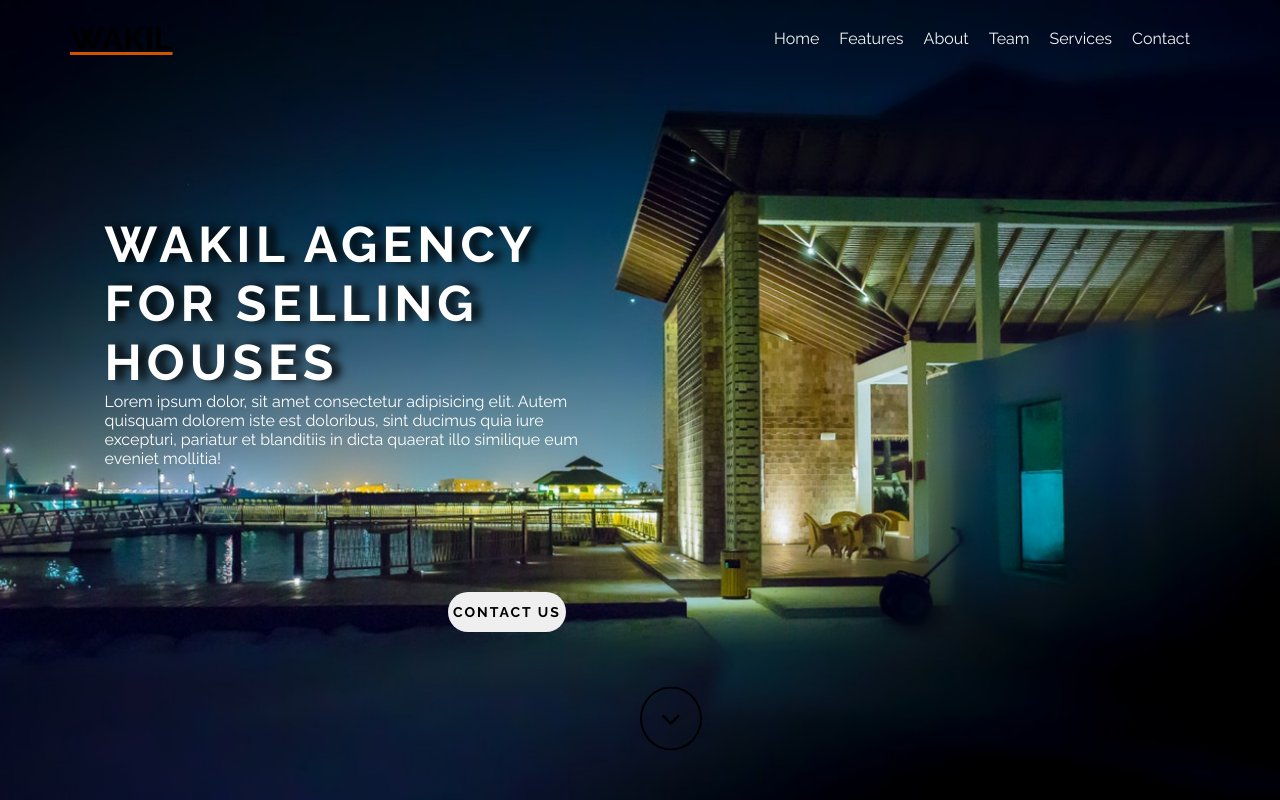
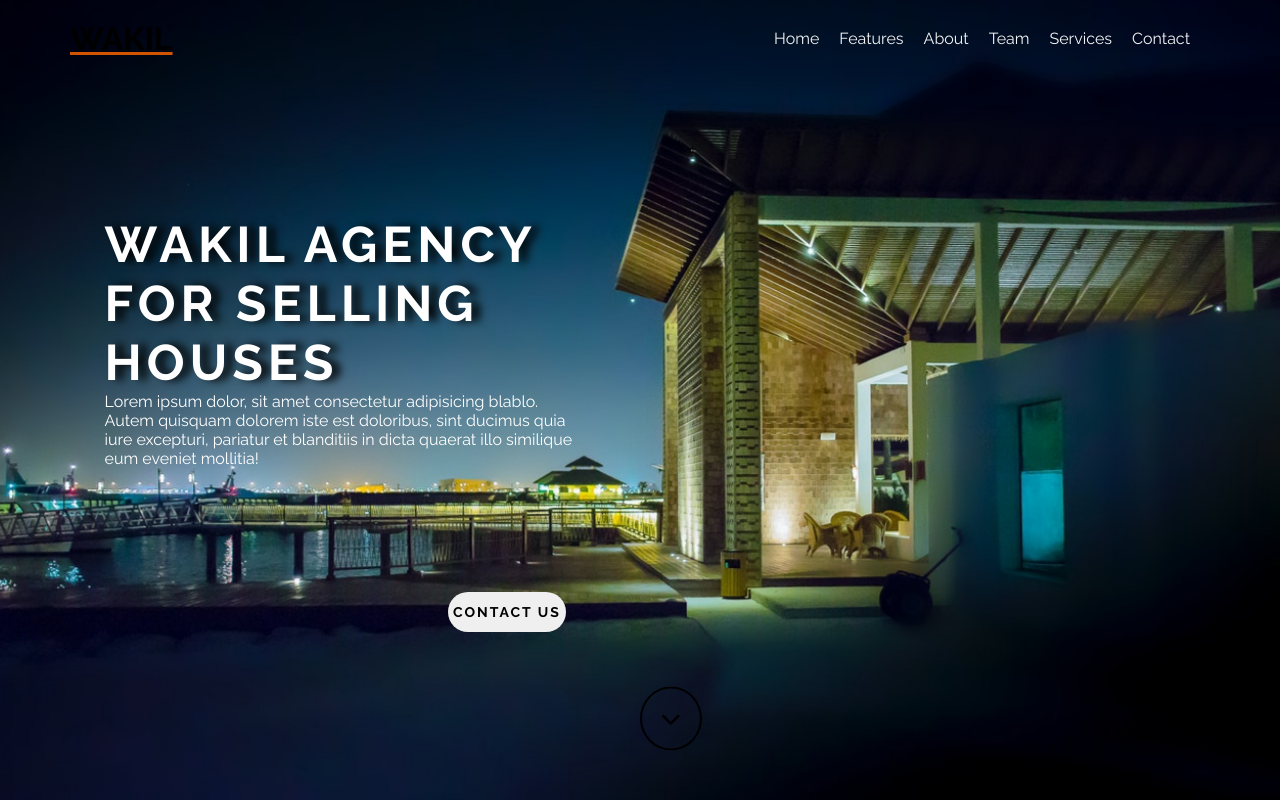
Before and after one commit to mouad-aitelmahjoub/wakilapp, a React (Create React App) app: page / in a window 1280 px wide. Shown: the top 800 px of the page. Built offline with nearby package versions, Linux system fonts and the light colour scheme.

Commit message:
test modification

```diff
--- a/src/Components/Header/Hero/Hero.jsx
+++ b/src/Components/Header/Hero/Hero.jsx
@@ -16,7 +16,7 @@ export const Hero = () => {
     className='hero-title'>WAKIL AGENCY FOR SELLING HOUSES</motion.h1>
     <motion.p
     animate={{x:0,opacity:1}} initial={{x:-300,opacity:0}} transition={{delay:1,duration:3}}
-    >Lorem ipsum dolor, sit amet consectetur adipisicing elit. Autem quisquam dolorem iste est doloribus, sint ducimus quia iure excepturi, pariatur et blanditiis in dicta quaerat illo similique eum eveniet mollitia!</motion.p>
+    >Lorem ipsum dolor, sit amet consectetur adipisicing blablo. Autem quisquam dolorem iste est doloribus, sint ducimus quia iure excepturi, pariatur et blanditiis in dicta quaerat illo similique eum eveniet mollitia!</motion.p>
 
     <motion.div className='btnContactwrap'
     initial={{x:-100,opacity:0}} animate={{x:0,opacity:1}} transition={{delay:3,duration:5,type: "spring", stiffness: 100 }}>
```
